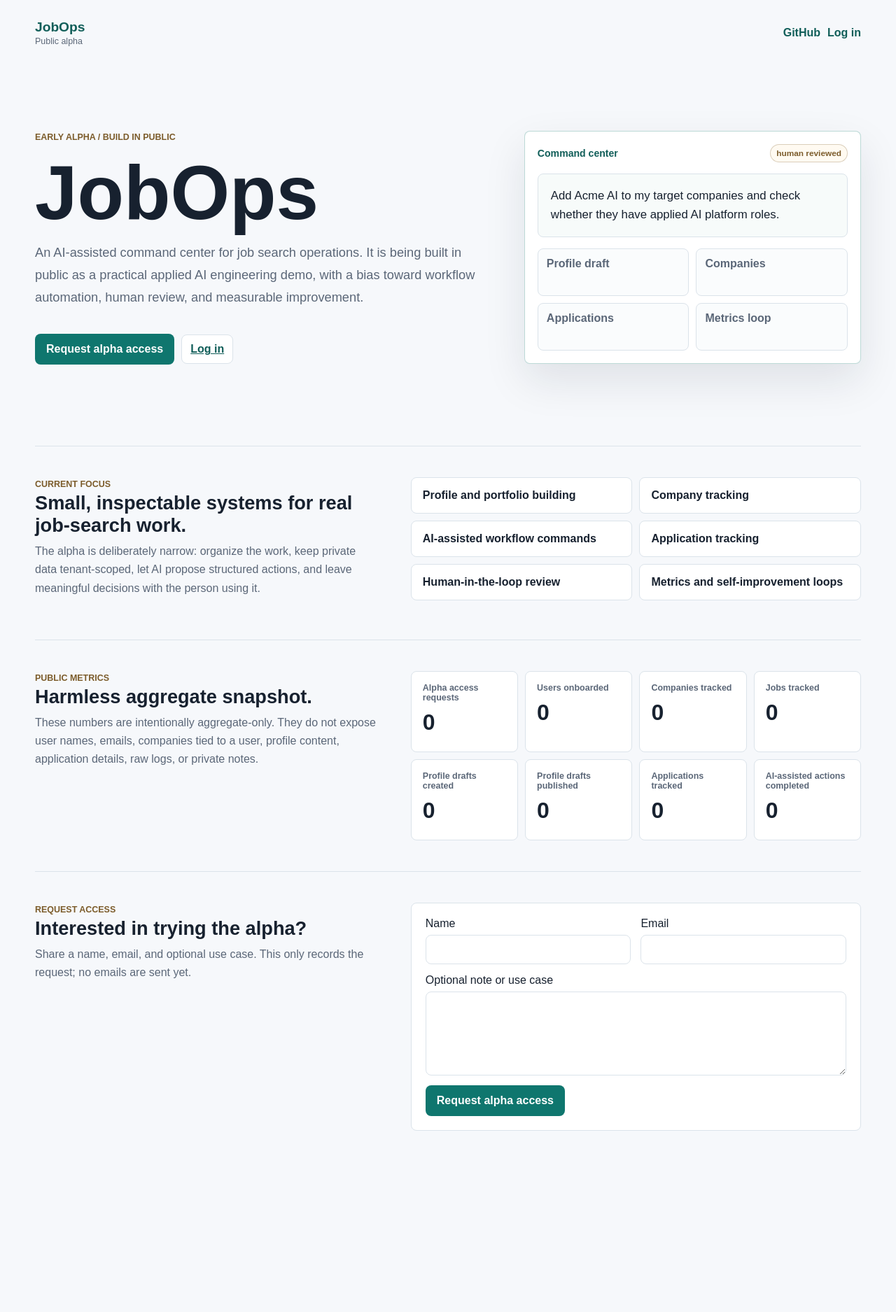
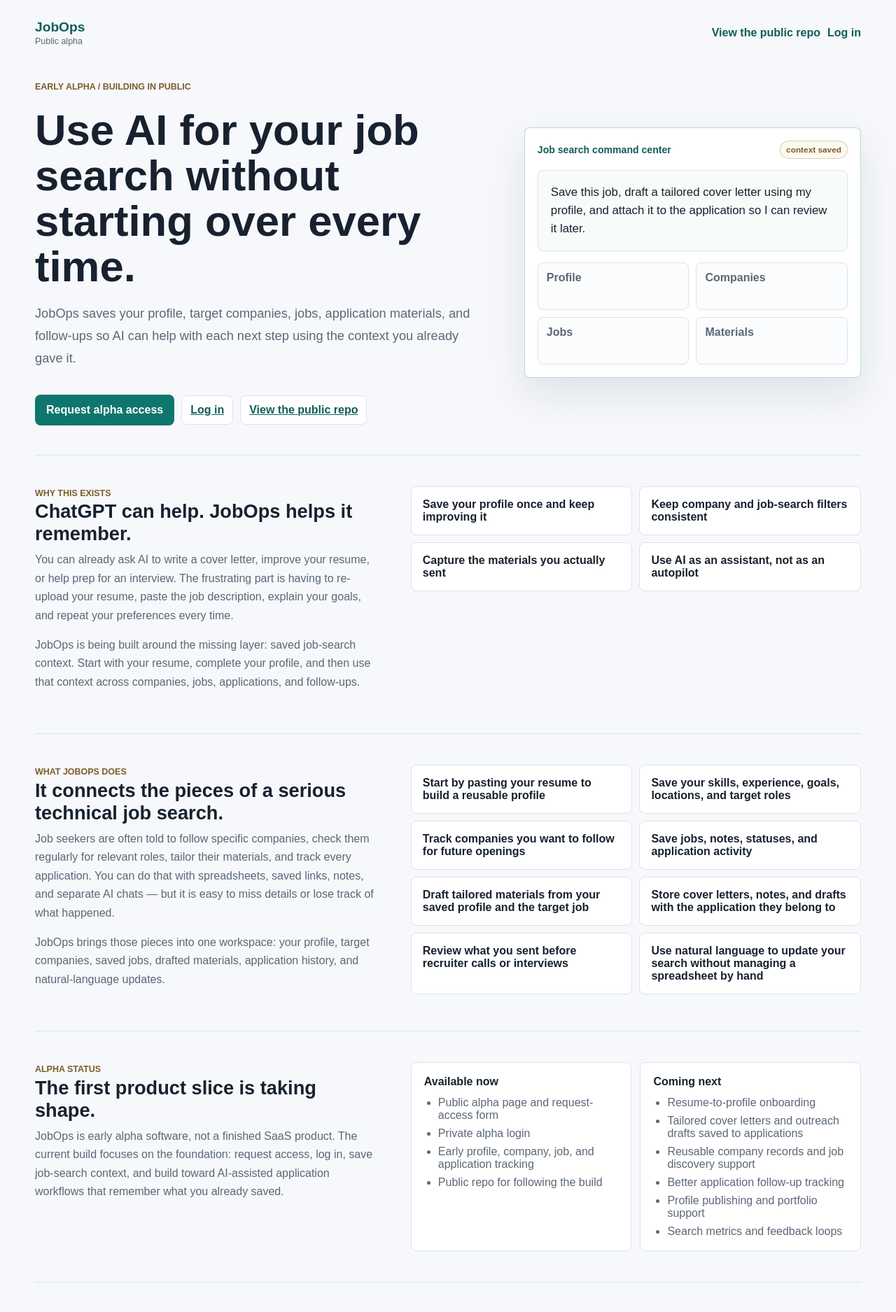
Before and after one commit to rebekahalove/jobops, a Next.js app in the folder apps/jobops/: page /about in a window 1280 px wide. Shown: the top 1875 px of the page at 70% size. Before the commit the page ends 1716 px from the top, so only its background shows below. Built offline with nearby package versions, Linux system fonts and the light colour scheme; no server answers.

Commit message:
Polish public alpha landing copy

```diff
--- a/apps/jobops/app/globals.css
+++ b/apps/jobops/app/globals.css
@@ -1571,9 +1571,9 @@
   grid-template-columns: minmax(0, 0.95fr) minmax(320px, 0.72fr);
   gap: clamp(24px, 5vw, 64px);
   align-items: center;
-  min-height: 68svh;
+  min-height: 58svh;
   border-bottom: 1px solid var(--line);
-  padding: 24px 0 48px;
+  padding: 20px 0 42px;
 }
 
 .public-alpha-copy {
@@ -1582,8 +1582,9 @@
 }
 
 .public-alpha-copy h1 {
-  font-size: clamp(3.4rem, 10vw, 6.8rem);
-  line-height: 0.95;
+  max-width: 820px;
+  font-size: clamp(2.35rem, 5vw, 3.85rem);
+  line-height: 1.06;
 }
 
 .public-alpha-lede {
@@ -1689,9 +1690,35 @@
   font-weight: 800;
 }
 
+.alpha-status-columns {
+  display: grid;
+  grid-template-columns: repeat(2, minmax(0, 1fr));
+  gap: 12px;
+}
+
+.alpha-status-columns > div {
+  border: 1px solid var(--line);
+  border-radius: 8px;
+  background: var(--surface);
+  padding: 18px;
+}
+
+.alpha-status-columns h3 {
+  margin: 0 0 12px;
+  font-size: 1rem;
+}
+
+.alpha-status-columns ul {
+  display: grid;
+  gap: 8px;
+  margin: 0;
+  padding-left: 20px;
+  color: var(--muted);
+}
+
 .public-metrics-grid {
   display: grid;
-  grid-template-columns: repeat(4, minmax(0, 1fr));
+  grid-template-columns: repeat(3, minmax(0, 1fr));
   gap: 10px;
   margin: 0;
 }
@@ -1711,6 +1738,12 @@
   color: var(--ink);
   font-size: 2rem;
   font-weight: 900;
+}
+
+.public-metrics-grid dd.coming-soon {
+  color: var(--accent-strong);
+  font-size: 1.08rem;
+  line-height: 1.35;
 }
 
 .access-band {
@@ -1825,6 +1858,7 @@
   .intent-form,
   .focus-list,
   .alpha-access-form,
+  .alpha-status-columns,
   .public-metrics-grid,
   .preview-grid,
   .profile-review-tabs,
--- a/apps/jobops/components/dashboard-shell.tsx
+++ b/apps/jobops/components/dashboard-shell.tsx
@@ -72,7 +72,7 @@
         {children}
       </div>
       <footer className="dashboard-footer">
-        <Link href={`${basePath}/about`}>Public metrics</Link>
+        <Link href={`${basePath}/about`}>Public Alpha Page</Link>
       </footer>
     </div>
   );
--- a/apps/jobops/components/public-alpha-landing.tsx
+++ b/apps/jobops/components/public-alpha-landing.tsx
@@ -10,13 +10,31 @@
   | { status: "success"; message: string }
   | { status: "error"; message: string };
 
-const focusItems = [
-  "Profile and portfolio building",
-  "Company tracking",
-  "AI-assisted workflow commands",
-  "Application tracking",
-  "Human-in-the-loop review",
-  "Metrics and self-improvement loops"
+const workflowItems = [
+  "Start by pasting your resume to build a reusable profile",
+  "Save your skills, experience, goals, locations, and target roles",
+  "Track companies you want to follow for future openings",
+  "Save jobs, notes, statuses, and application activity",
+  "Draft tailored materials from your saved profile and the target job",
+  "Store cover letters, notes, and drafts with the application they belong to",
+  "Review what you sent before recruiter calls or interviews",
+  "Use natural language to update your search without managing a spreadsheet by hand"
+];
+
+const availableNowItems = [
+  "Public alpha page and request-access form",
+  "Private alpha login",
+  "Early profile, company, job, and application tracking",
+  "Public repo for following the build"
+];
+
+const comingNextItems = [
+  "Resume-to-profile onboarding",
+  "Tailored cover letters and outreach drafts saved to applications",
+  "Reusable company records and job discovery support",
+  "Better application follow-up tracking",
+  "Profile publishing and portfolio support",
+  "Search metrics and feedback loops"
 ];
 
 export function PublicAlphaLanding({
@@ -67,7 +85,11 @@
     }
 
     form.reset();
-    setFormState({ status: "success", message: "Thanks. Your alpha access request was received." });
+    setFormState({
+      status: "success",
+      message:
+        "Thanks — your alpha access request was received. I’ll review requests as JobOps becomes ready for more alpha users."
+    });
   }
 
   return (
@@ -78,17 +100,18 @@
           <small>Public alpha</small>
         </Link>
         <nav>
-          <a href="https://github.com/rebekahalove/jobops">GitHub</a>
+          <a href="https://github.com/rebekahalove/jobops">View the public repo</a>
           <Link href={loginHref}>Log in</Link>
         </nav>
       </header>
 
       <section className="public-alpha-hero" aria-labelledby="jobops-alpha-title">
         <div className="public-alpha-copy">
-          <p className="eyebrow">Early alpha / build in public</p>
-          <h1 id="jobops-alpha-title">JobOps</h1>
+          <p className="eyebrow">Early alpha / building in public</p>
+          <h1 id="jobops-alpha-title">Use AI for your job search without starting over every time.</h1>
           <p className="public-alpha-lede">
-            An AI-assisted command center for job search operations. It is being built in public as a practical applied AI engineering demo, with a bias toward workflow automation, human review, and measurable improvement.
+            JobOps saves your profile, target companies, jobs, application materials, and follow-ups so AI can help
+            with each next step using the context you already gave it.
           </p>
           <div className="public-alpha-actions">
             <a className="primary-action" href="#alpha-access">
@@ -97,51 +120,123 @@
             <Link className="secondary-action" href={loginHref}>
               Log in
             </Link>
+            <a className="secondary-action" href="https://github.com/rebekahalove/jobops">
+              View the public repo
+            </a>
           </div>
         </div>
         <div className="public-product-preview" aria-label="JobOps command center preview">
           <div className="preview-toolbar">
-            <span>Command center</span>
-            <strong>human reviewed</strong>
+            <span>Job search command center</span>
+            <strong>context saved</strong>
           </div>
-          <div className="preview-command">Add Acme AI to my target companies and check whether they have applied AI platform roles.</div>
+          <div className="preview-command">
+            Save this job, draft a tailored cover letter using my profile, and attach it to the application so I can
+            review it later.
+          </div>
           <div className="preview-grid">
-            <span>Profile draft</span>
+            <span>Profile</span>
             <span>Companies</span>
-            <span>Applications</span>
-            <span>Metrics loop</span>
+            <span>Jobs</span>
+            <span>Materials</span>
           </div>
         </div>
       </section>
 
-      <section className="public-alpha-band" aria-labelledby="current-focus-title">
+      <section className="public-alpha-band" aria-labelledby="why-jobops-title">
         <div>
-          <p className="eyebrow">Current focus</p>
-          <h2 id="current-focus-title">Small, inspectable systems for real job-search work.</h2>
+          <p className="eyebrow">Why this exists</p>
+          <h2 id="why-jobops-title">ChatGPT can help. JobOps helps it remember.</h2>
           <p>
-            The alpha is deliberately narrow: organize the work, keep private data tenant-scoped, let AI propose structured actions, and leave meaningful decisions with the person using it.
+            You can already ask AI to write a cover letter, improve your resume, or help prep for an interview. The
+            frustrating part is having to re-upload your resume, paste the job description, explain your goals, and
+            repeat your preferences every time.
+          </p>
+          <p>
+            JobOps is being built around the missing layer: saved job-search context. Start with your resume, complete
+            your profile, and then use that context across companies, jobs, applications, and follow-ups.
           </p>
         </div>
         <ul className="focus-list">
-          {focusItems.map((item) => (
+          <li>Save your profile once and keep improving it</li>
+          <li>Keep company and job-search filters consistent</li>
+          <li>Capture the materials you actually sent</li>
+          <li>Use AI as an assistant, not as an autopilot</li>
+        </ul>
+      </section>
+
+      <section className="public-alpha-band" aria-labelledby="workflow-title">
+        <div>
+          <p className="eyebrow">What JobOps does</p>
+          <h2 id="workflow-title">It connects the pieces of a serious technical job search.</h2>
+          <p>
+            Job seekers are often told to follow specific companies, check them regularly for relevant roles, tailor
+            their materials, and track every application. You can do that with spreadsheets, saved links, notes, and
+            separate AI chats — but it is easy to miss details or lose track of what happened.
+          </p>
+          <p>
+            JobOps brings those pieces into one workspace: your profile, target companies, saved jobs, drafted
+            materials, application history, and natural-language updates.
+          </p>
+        </div>
+        <ul className="focus-list">
+          {workflowItems.map((item) => (
             <li key={item}>{item}</li>
           ))}
         </ul>
       </section>
 
+      <section className="public-alpha-band" aria-labelledby="alpha-status-title">
+        <div>
+          <p className="eyebrow">Alpha status</p>
+          <h2 id="alpha-status-title">The first product slice is taking shape.</h2>
+          <p>
+            JobOps is early alpha software, not a finished SaaS product. The current build focuses on the foundation:
+            request access, log in, save job-search context, and build toward AI-assisted application workflows that
+            remember what you already saved.
+          </p>
+        </div>
+        <div className="alpha-status-columns">
+          <div>
+            <h3>Available now</h3>
+            <ul>
+              {availableNowItems.map((item) => (
+                <li key={item}>{item}</li>
+              ))}
+            </ul>
+          </div>
+          <div>
+            <h3>Coming next</h3>
+            <ul>
+              {comingNextItems.map((item) => (
+                <li key={item}>{item}</li>
+              ))}
+            </ul>
+          </div>
+        </div>
+      </section>
+
       <section className="public-alpha-band" aria-labelledby="public-metrics-title">
         <div>
           <p className="eyebrow">Public metrics</p>
-          <h2 id="public-metrics-title">Harmless aggregate snapshot.</h2>
+          <h2 id="public-metrics-title">
+            {hasLiveMetric(metrics) ? "Early alpha snapshot." : "Alpha metrics are coming online."}
+          </h2>
           <p>
-            These numbers are intentionally aggregate-only. They do not expose user names, emails, companies tied to a user, profile content, application details, raw logs, or private notes.
+            As the alpha develops, this page will show safe aggregate activity such as users onboarded, companies
+            tracked, jobs saved, applications tracked, and AI-assisted materials drafted.
+          </p>
+          <p>
+            Private job-search details, saved materials, notes, and application history should never appear here.
           </p>
         </div>
         <dl className="public-metrics-grid">
           {metrics.map((item) => (
             <div key={item.id}>
               <dt>{item.label}</dt>
-              <dd>{item.value.toLocaleString()}</dd>
+              <dd className={displayMetricValue(item.value) === "Coming soon" ? "coming-soon" : undefined}>
+                {displayMetricValue(item.value)}
+              </dd>
             </div>
           ))}
         </dl>
@@ -150,9 +245,13 @@
       <section className="public-alpha-band access-band" id="alpha-access" aria-labelledby="alpha-access-title">
         <div>
           <p className="eyebrow">Request access</p>
-          <h2 id="alpha-access-title">Interested in trying the alpha?</h2>
+          <h2 id="alpha-access-title">Want to try JobOps as an early alpha user?</h2>
           <p>
-            Share a name, email, and optional use case. This only records the request; no emails are sent yet.
+            I’m looking for technical professionals who want a more organized way to use AI while managing companies,
+            jobs, applications, materials, and follow-ups.
+          </p>
+          <p>
+            Share your name, email, and a quick note about your job-search workflow.
           </p>
         </div>
         <form className="alpha-access-form" onSubmit={submitAccessRequest}>
@@ -185,3 +284,15 @@
 function stringValue(value: FormDataEntryValue | null) {
   return typeof value === "string" ? value.trim() : "";
 }
+
+function hasLiveMetric(metrics: PublicJobOpsMetric[]) {
+  return metrics.some((item) => typeof item.value === "number" && item.value > 0);
+}
+
+function displayMetricValue(value: PublicJobOpsMetric["value"]) {
+  if (typeof value !== "number" || value <= 0) {
+    return "Coming soon";
+  }
+
+  return value.toLocaleString();
+}
--- a/apps/jobops/lib/public-jobops.ts
+++ b/apps/jobops/lib/public-jobops.ts
@@ -5,18 +5,16 @@
 export type PublicJobOpsMetric = {
   id: string;
   label: string;
-  value: number;
+  value: number | null;
 };
 
 const DEFAULT_METRICS: PublicJobOpsMetric[] = [
-  { id: "alphaAccessRequests", label: "Alpha access requests", value: 0 },
-  { id: "usersOnboarded", label: "Users onboarded", value: 0 },
-  { id: "companiesTracked", label: "Companies tracked", value: 0 },
-  { id: "jobsTracked", label: "Jobs tracked", value: 0 },
-  { id: "profileDraftsCreated", label: "Profile drafts created", value: 0 },
-  { id: "profileDraftsPublished", label: "Profile drafts published", value: 0 },
-  { id: "applicationsTracked", label: "Applications tracked", value: 0 },
-  { id: "aiAssistedActionsCompleted", label: "AI-assisted actions completed", value: 0 }
+  { id: "usersOnboarded", label: "Alpha users onboarded", value: null },
+  { id: "companiesTracked", label: "Companies tracked", value: null },
+  { id: "jobsTracked", label: "Jobs saved", value: null },
+  { id: "applicationsTracked", label: "Applications tracked", value: null },
+  { id: "profileDraftsCreated", label: "Profile drafts created", value: null },
+  { id: "aiAssistedActionsCompleted", label: "AI-assisted workflow actions", value: null }
 ];
 
 export async function getPublicJobOpsMetrics(): Promise<PublicJobOpsMetric[]> {
@@ -58,7 +56,10 @@
       ])
   );
 
-  return DEFAULT_METRICS.map((fallback) => valuesById.get(fallback.id) ?? fallback);
+  return DEFAULT_METRICS.map((fallback) => {
+    const metric = valuesById.get(fallback.id);
+    return metric ? { ...metric, label: fallback.label } : fallback;
+  });
 }
 
 function isMetricLike(value: unknown): value is PublicJobOpsMetric {
```
Also changed, not shown: 2 other files (tests, documents, lock files or other folders).
